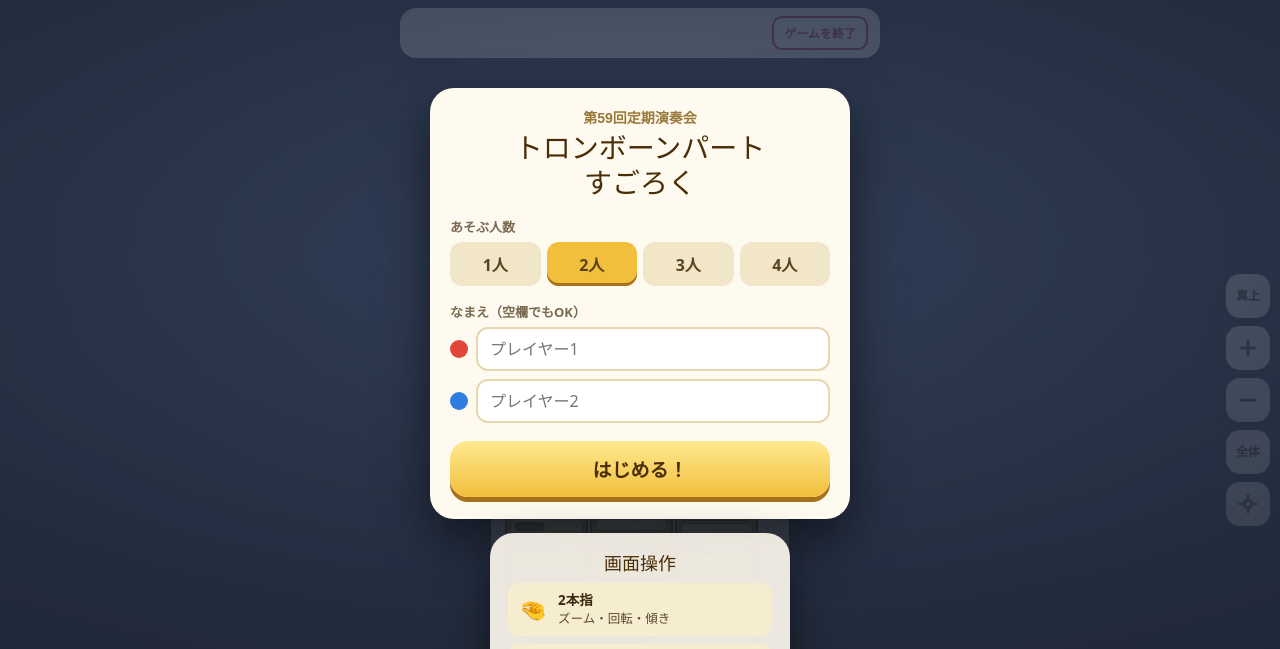
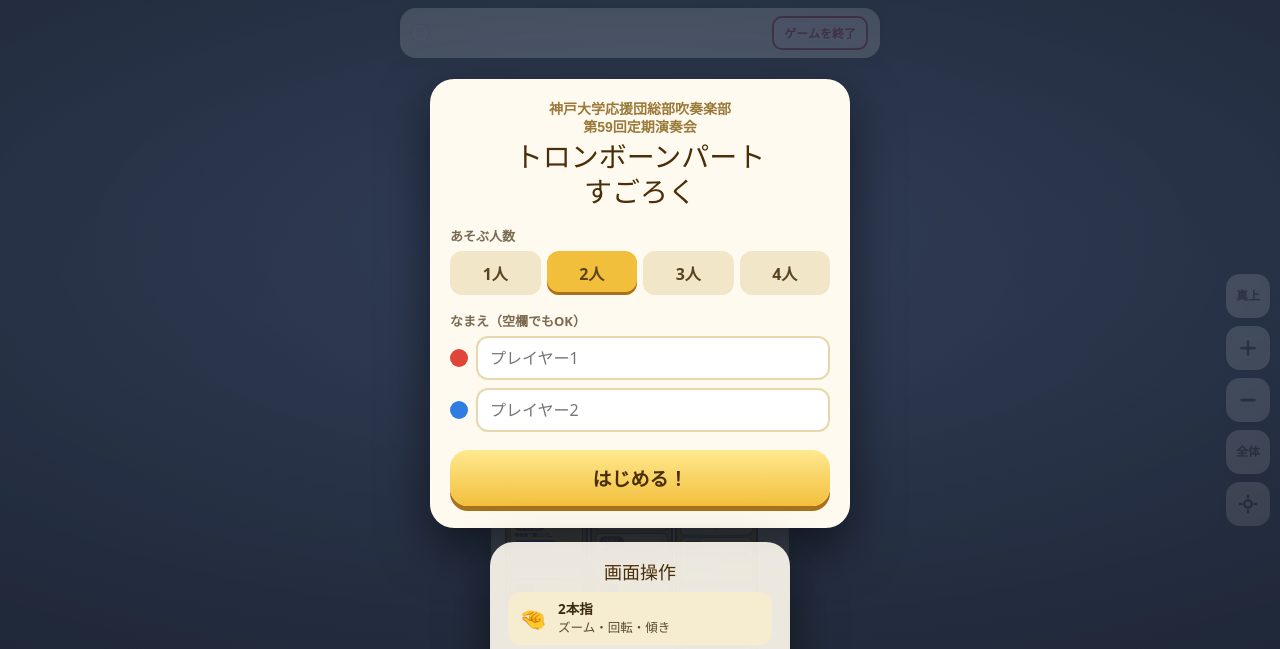
Before and after one commit to jinBb-shark/tb-sugoroku, a plain HTML site: page index.html in a window 1280 px wide. Shown: the top 649 px of the page. Drawn offline with Linux system fonts and the light colour scheme; a web font is replaced by a local one.

Commit message:
演奏会の正式名称に変更
Co-Authored-By: Claude Opus 5.5 <noreply@anthropic.com>
Claude-Session: https://claude.ai/code/session_017e1hVWkRYU3e22sgA3sFTf

```diff
--- a/index.html
+++ b/index.html
@@ -235,7 +235,7 @@ button{font:inherit;cursor:pointer;border:0}
 
 <div class="panel" id="setup"><div class="pw">
   <div class="card">
-    <h1><small>第59回定期演奏会</small>トロンボーンパート<br>すごろく</h1>
+    <h1><small>神戸大学応援団総部吹奏楽部<br>第59回定期演奏会</small>トロンボーンパート<br>すごろく</h1>
     <div class="lbl">あそぶ人数</div>
     <div class="seg" id="counts"></div>
     <div class="lbl">なまえ（空欄でもOK）</div>
@@ -253,7 +253,7 @@ button{font:inherit;cursor:pointer;border:0}
 
 <div class="panel" id="result" hidden>
   <div class="card">
-    <h1><small>第59回定期演奏会</small><span id="resTitle">全員ゴール！</span></h1>
+    <h1><small>神戸大学応援団総部吹奏楽部<br>第59回定期演奏会</small><span id="resTitle">全員ゴール！</span></h1>
     <div id="solo" hidden></div>
     <ol class="rank" id="rank"></ol>
     <button class="go" id="againBtn">もう一度あそぶ</button>
```
